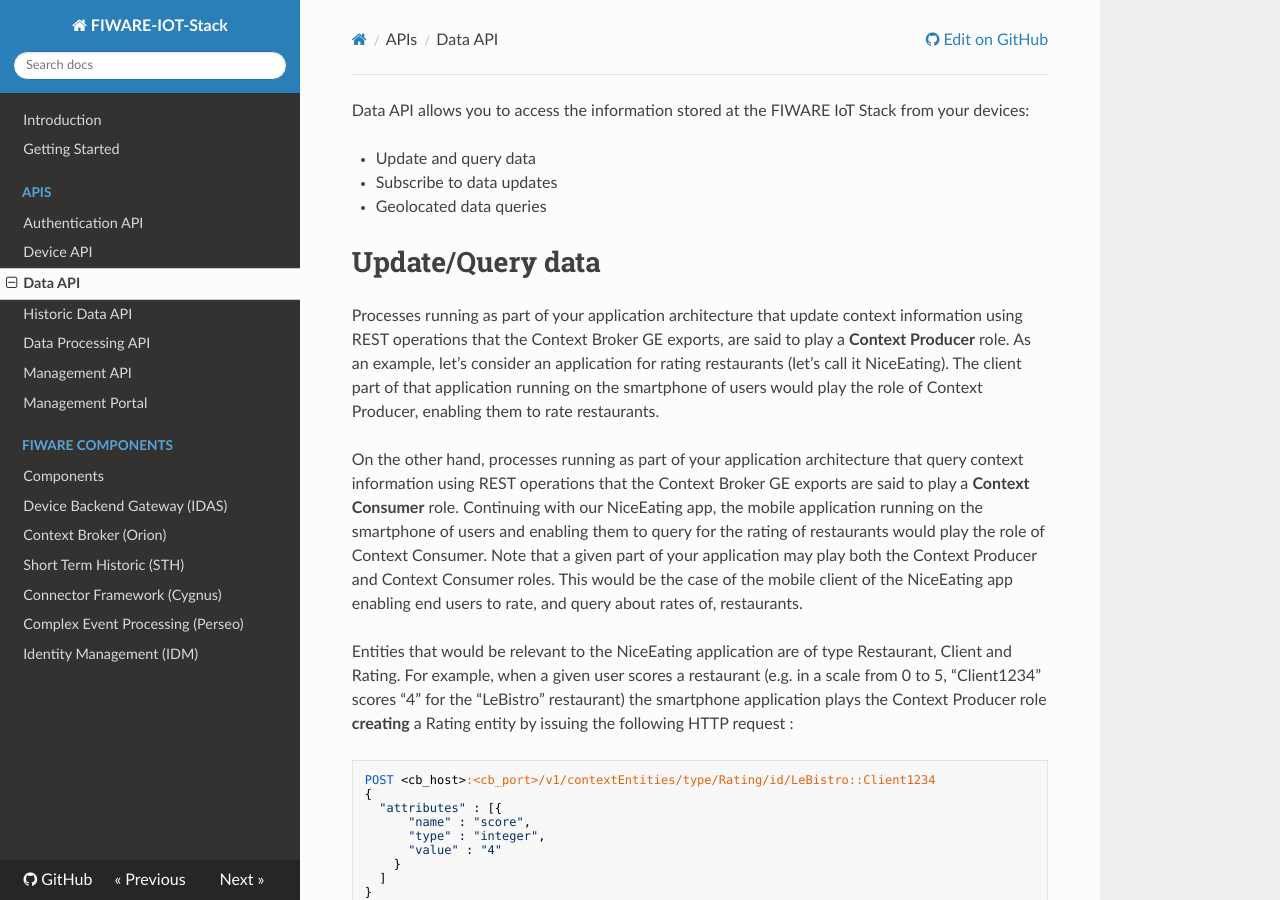
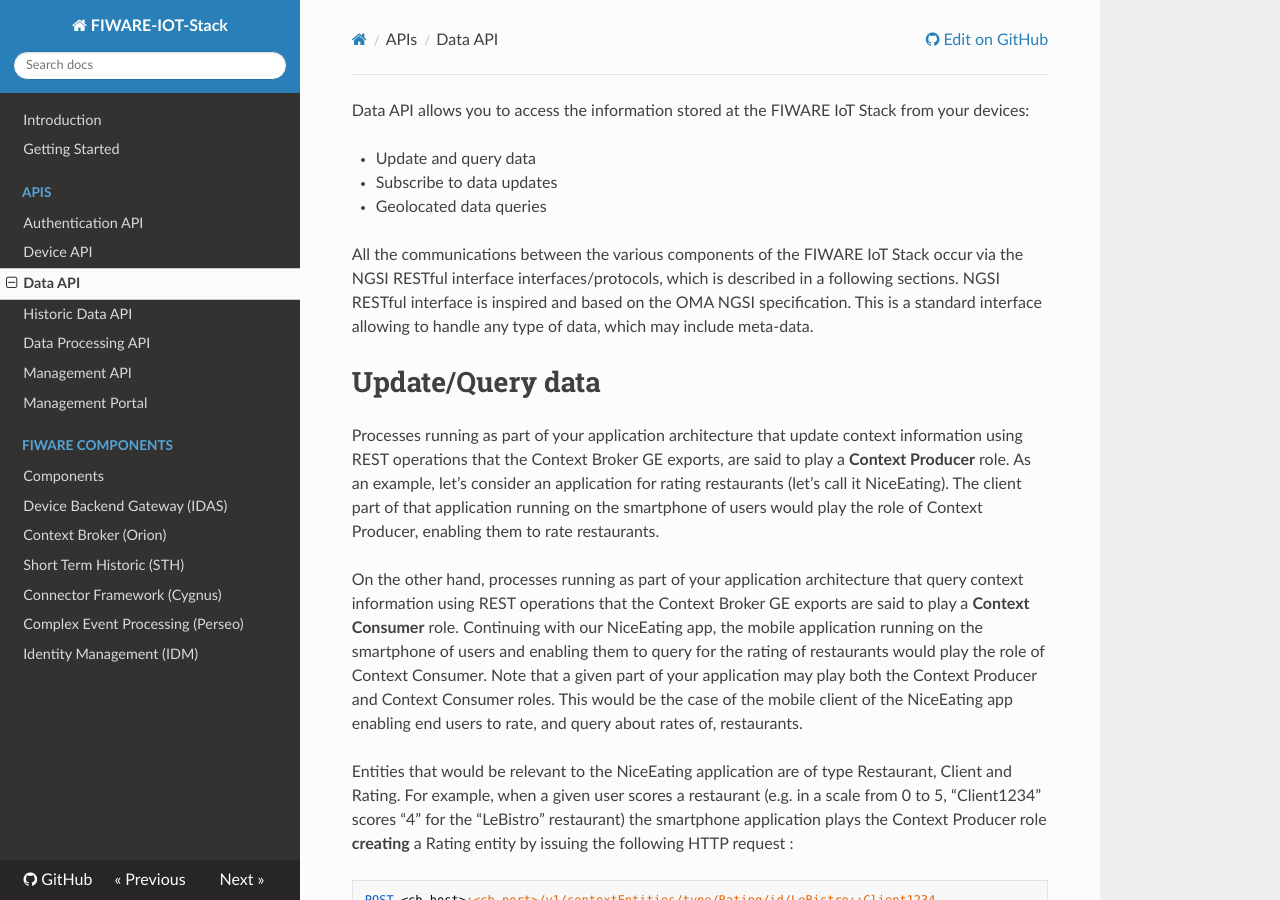
Before and after one commit to telefonicaid/thinking-cities, an MkDocs documentation site: the page built from docs/data_api.md, in a window 1280 px wide and 900 px high. Built offline with MkDocs 1.6.1, drawn with Linux system fonts in a browser that asks for light colours; nearby versions of some CDN libraries; old or Windows-style settings are respelled for this version of MkDocs.

Commit message:
Update data_api.md

```diff
--- a/docs/data_api.md
+++ b/docs/data_api.md
@@ -4,6 +4,7 @@
 - Subscribe to data updates
 - Geolocated data queries
 
+All the communications between the various components of the FIWARE IoT Stack occur via the NGSI RESTful interface interfaces/protocols, which is described in a following sections. NGSI RESTful interface is inspired and based on the OMA NGSI specification. This is a standard interface allowing to handle any type of data, which may include meta-data.
 
 # Update/Query data
 
```
